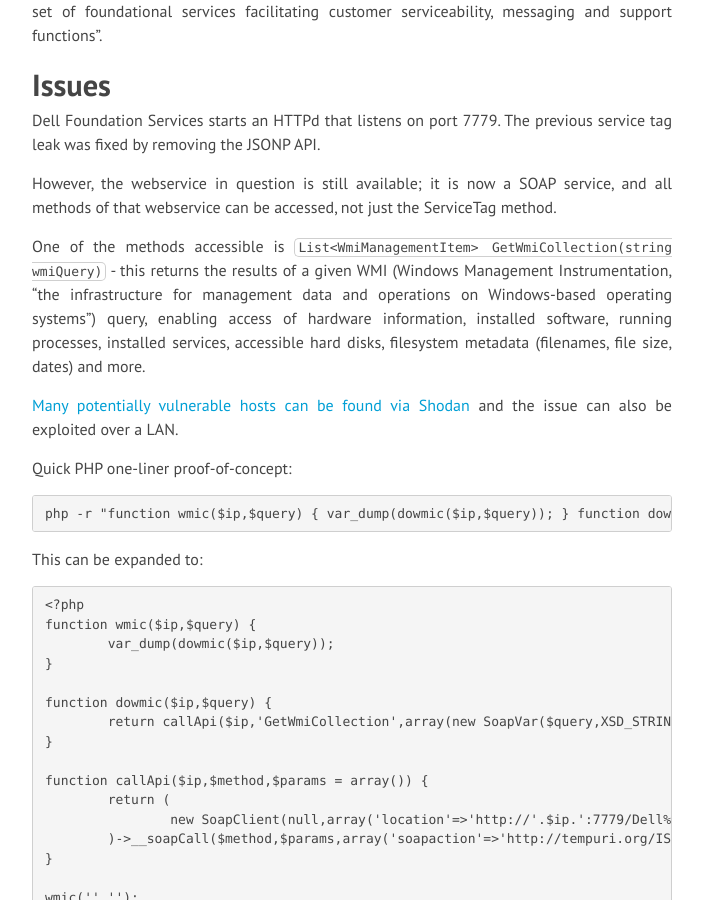
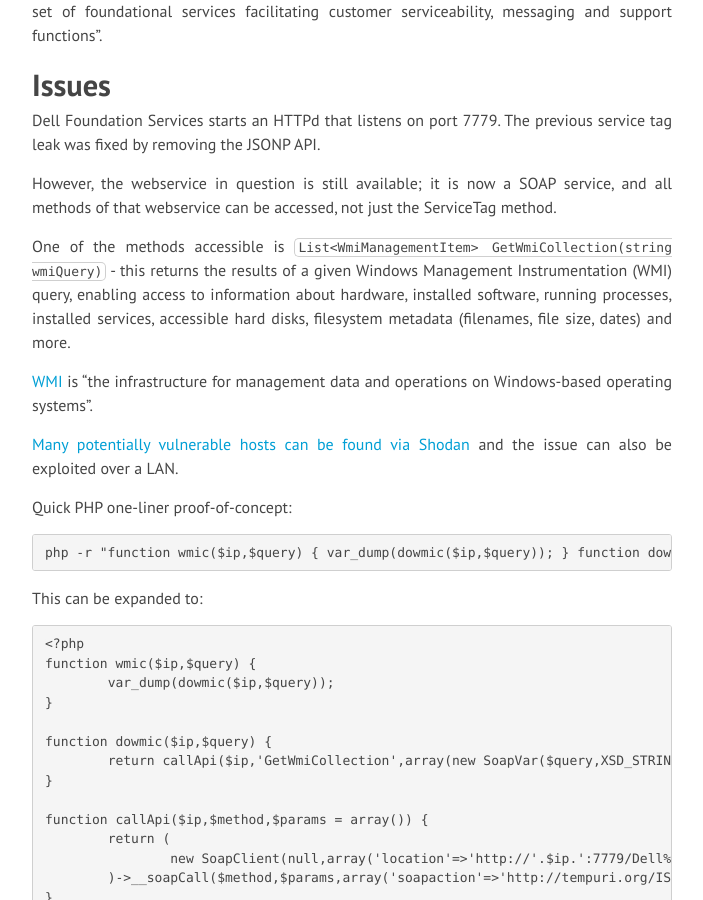
Before and after one commit to lizardhq/lizardhq-website, a Jekyll site: the page built from _posts/2015-12-01-dell-foundation-services.2.markdown, in a window 1280 px wide and 900 px high, scrolled down 324 px. Shown: the whole window, without its empty margins (288-991 px from the left). Built offline with Jekyll 4.4.1, drawn with Linux system fonts in a browser that asks for light colours; nearby versions of some CDN libraries; Markdown is read by kramdown in place of the engine named in the settings.

Commit message:
Update 2015-12-01-dell-foundation-services.2.markdown

```diff
--- a/_posts/2015-12-01-dell-foundation-services.2.markdown
+++ b/_posts/2015-12-01-dell-foundation-services.2.markdown
@@ -17,7 +17,9 @@ Dell Foundation Services starts an HTTPd that listens on port 7779. The previous
 
 However, the webservice in question is still available; it is now a SOAP service, and all methods of that webservice can be accessed, not just the ServiceTag method.
 
-One of the methods accessible is `List<WmiManagementItem> GetWmiCollection(string wmiQuery)` - this returns the results of a given WMI (Windows Management Instrumentation, "the infrastructure for management data and operations on Windows-based operating systems") query, enabling access of hardware information, installed software, running processes, installed services, accessible hard disks, filesystem metadata (filenames, file size, dates) and more.
+One of the methods accessible is `List<WmiManagementItem> GetWmiCollection(string wmiQuery)` - this returns the results of a given Windows Management Instrumentation (WMI) query, enabling access to information about hardware, installed software, running processes, installed services, accessible hard disks, filesystem metadata (filenames, file size, dates) and more.
+
+[WMI](https://msdn.microsoft.com/en-us/library/windows/desktop/aa394582(v=vs.85).aspx) is "the infrastructure for management data and operations on Windows-based operating systems".
 
 [Many potentially vulnerable hosts can be found via Shodan](https://www.shodan.io/search?query=port%3A7779+httpapi+404&language=None) and the issue can also be exploited over a LAN.
 
```
